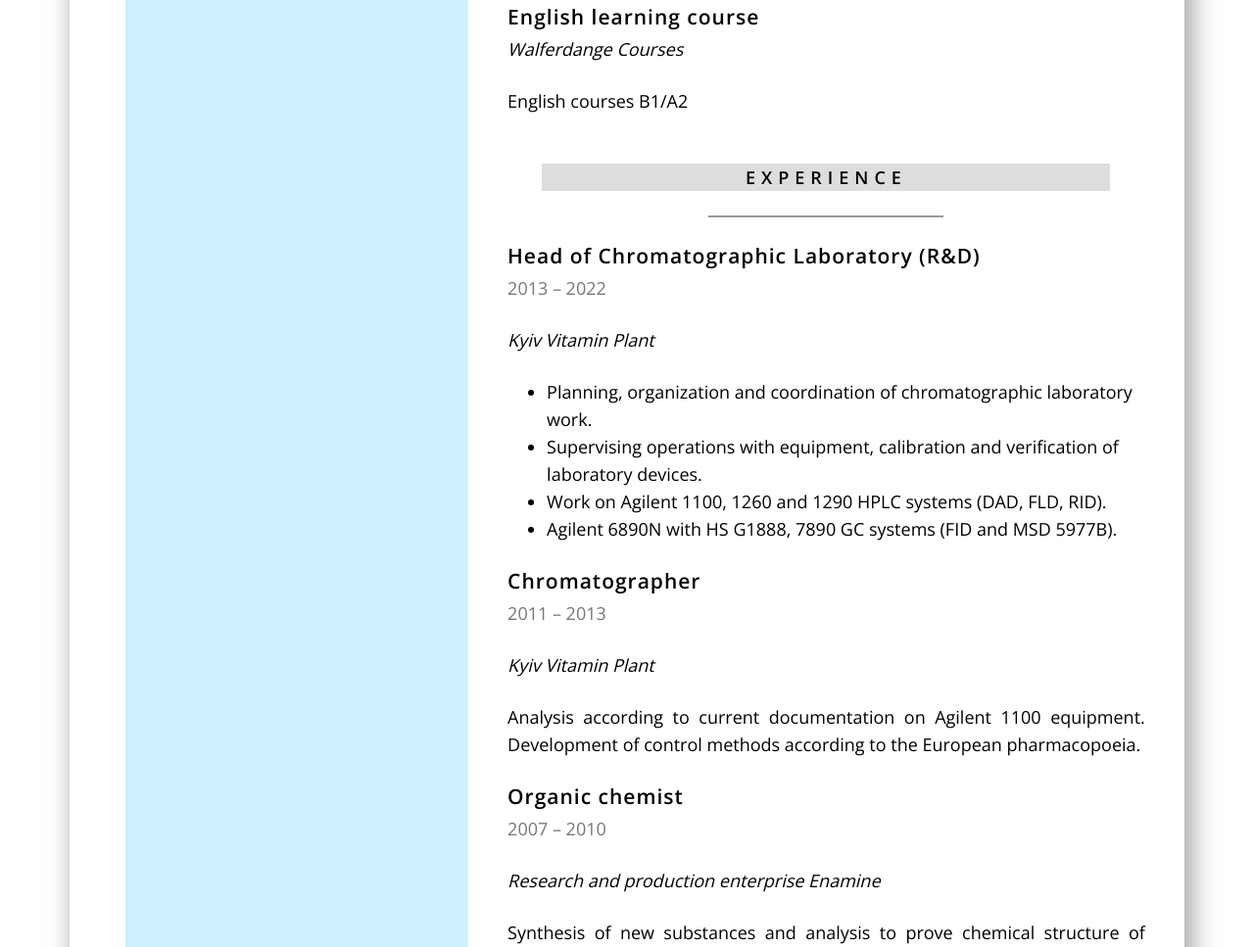
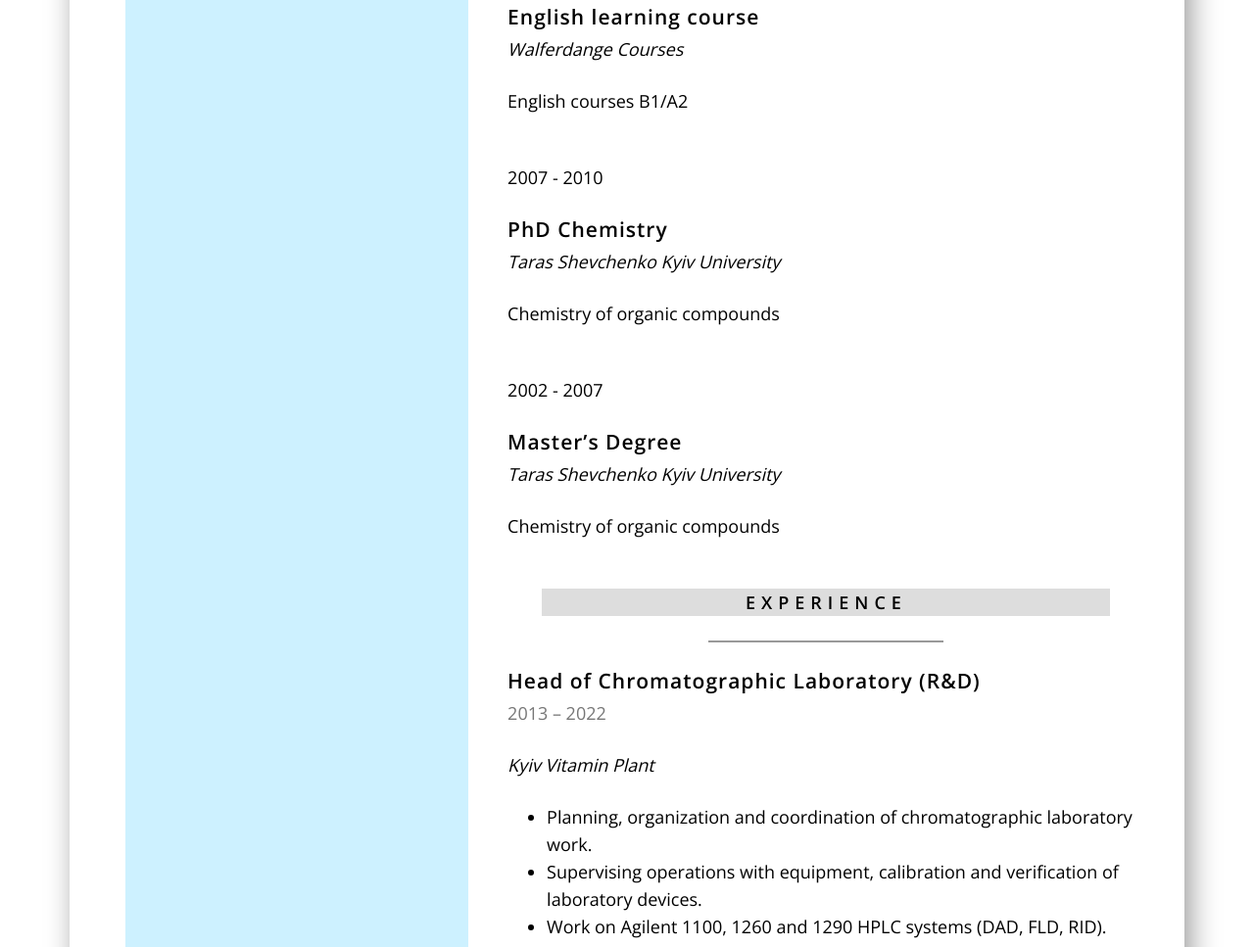
Before and after one commit to turelyk-arsen/CV, a plain HTML site: page index.html in a window 1280 px wide. Shown: the part 2592-3559 px from the top of the page at 98% size. Drawn offline with nearby package versions, Linux system fonts and the light colour scheme.

Commit message:
22.03/2023

```diff
--- a/index.html
+++ b/index.html
@@ -197,6 +197,22 @@
         <p class="nameProgram">Walferdange Courses</p>
         <p class="long-margin">English courses B1/A2</p>
 
+        <p>2007 - 2010</p>
+
+        <h3>PhD Chemistry</h3>
+        <p class="nameProgram">
+          Taras Shevchenko Kyiv University
+        </p>
+        <p class="long-margin">Chemistry of organic compounds</p>
+
+        <p>2002 - 2007</p>
+
+        <h3>Master’s Degree</h3>
+        <p class="nameProgram">
+          Taras Shevchenko Kyiv University
+        </p>
+        <p class="long-margin">Chemistry of organic compounds</p>
+
         <div class="rela-block caps greyed">Experience</div>
         <div class="rela-block separator"></div>
 
```
